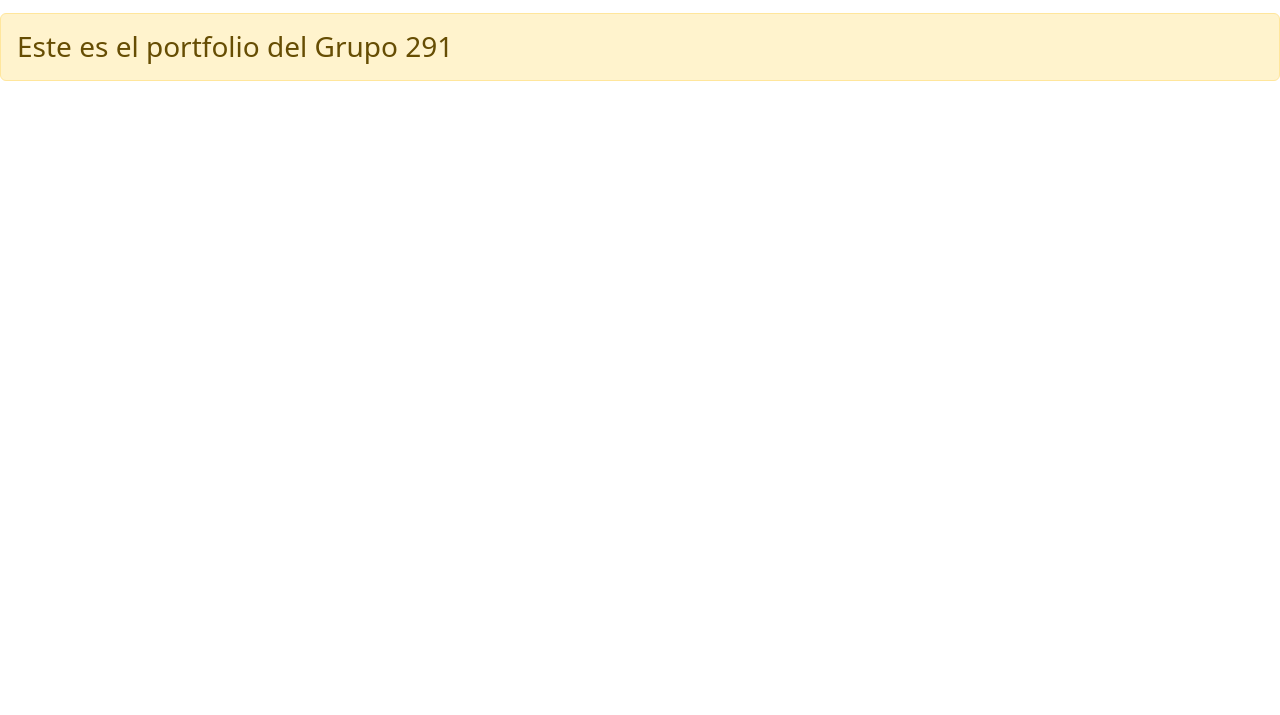
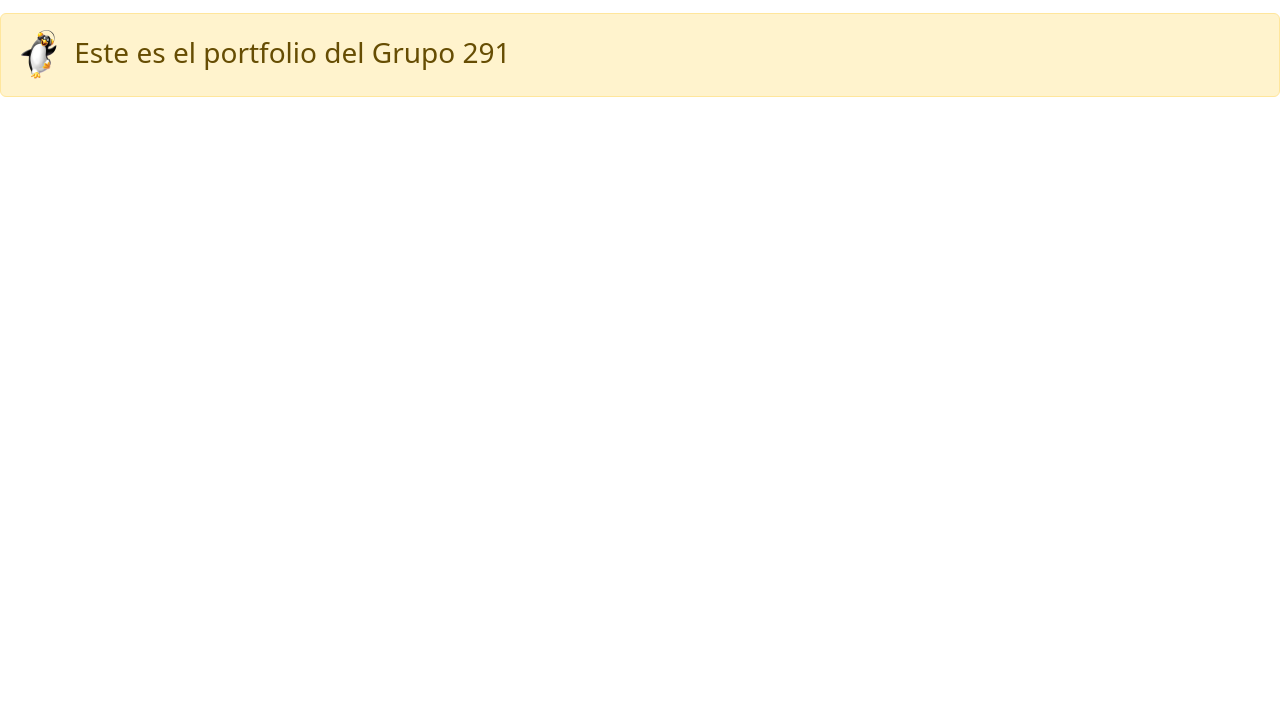
Before and after one commit to ferqueve/pruebagrupo291, a plain HTML site: page index.html in a window 1280 px wide. Shown: the part 85-800 px from the top of the page. Drawn offline with nearby package versions, Linux system fonts and the light colour scheme.

Commit message:
Agregamos el pingüinito

```diff
--- a/index.html
+++ b/index.html
@@ -8,6 +8,6 @@
 </head>
 <body>
     <h1 class="alert alert-success"> Bienvenido a nuestro Portfoliooo.</h1>
-    <h3 class="alert alert-warning">Este es el portfolio del Grupo 291</h3>
+    <h3 class="alert alert-warning"><img src="img/pinguinito.png" width="50">  Este es el portfolio del Grupo 291</h3>
 </body>
 </html>
```
Also changed, not shown: img/pinguinito.png (added), 1 other file.
